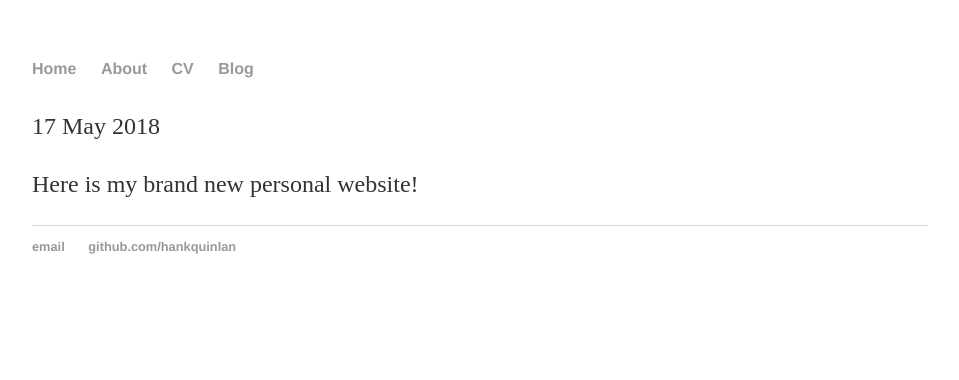
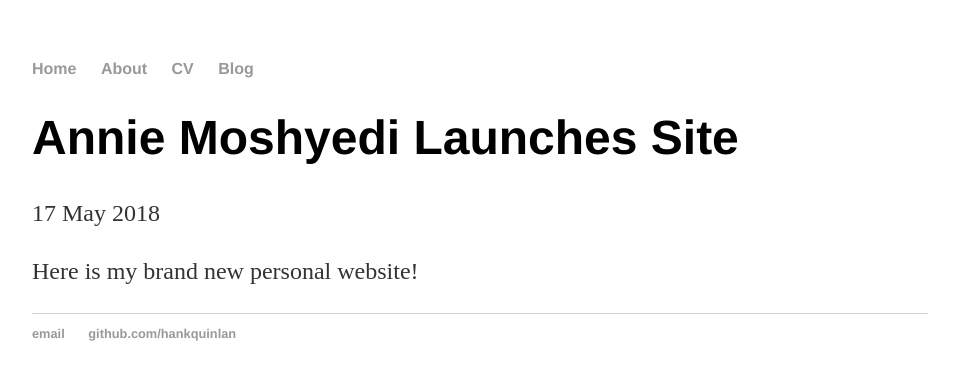
Before and after one commit to anne-moshyedi/anne-moshyedi.github.io, a Jekyll site: the page built from _posts/2014-04-30-site-launched.md, in a window 1280 px wide. Shown: the top 380 px of the page, without its empty margins (160-1119 px from the left). Built offline with Jekyll 4.4.1, drawn with Linux system fonts in a browser that asks for light colours; our own code applies the rules of GitHub Pages for plain Markdown files.

Commit message:
Update 2014-04-30-site-launched.md

```diff
--- a/_posts/2014-04-30-site-launched.md
+++ b/_posts/2014-04-30-site-launched.md
@@ -1,6 +1,6 @@
 ---
 layout: post
-title: "Annie Moshyedi Launches Site
+title: "Annie Moshyedi Launches Site"
 date: 2018-05-17
 ---
 Here is my brand new personal website!
```
